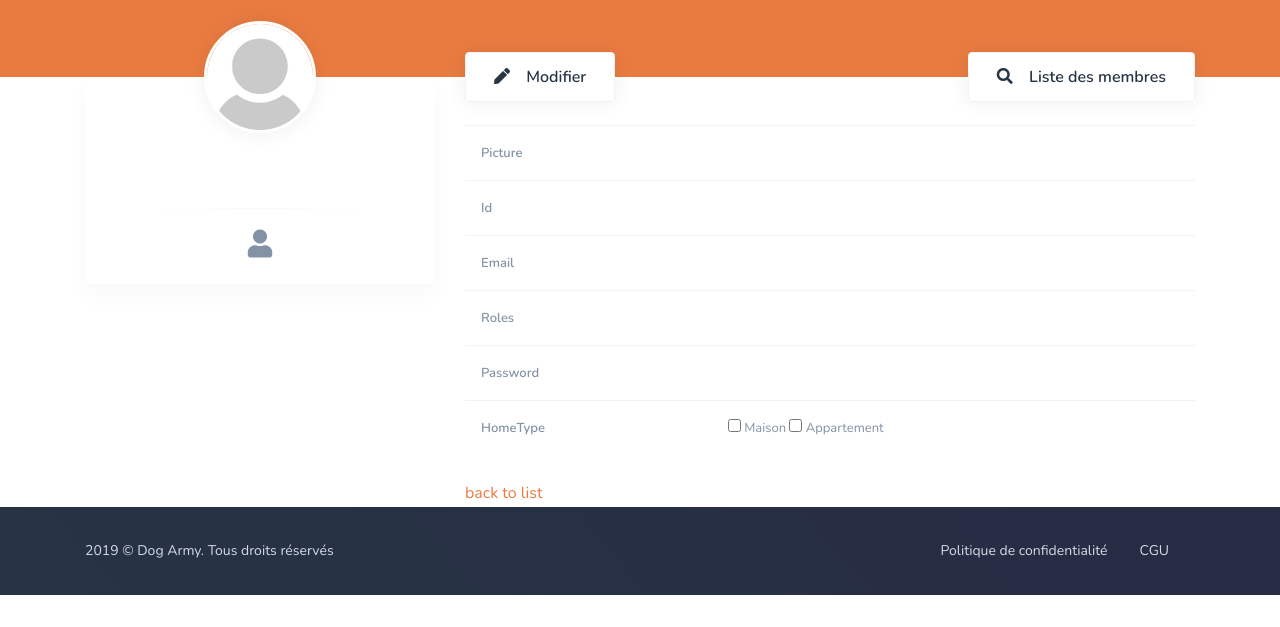
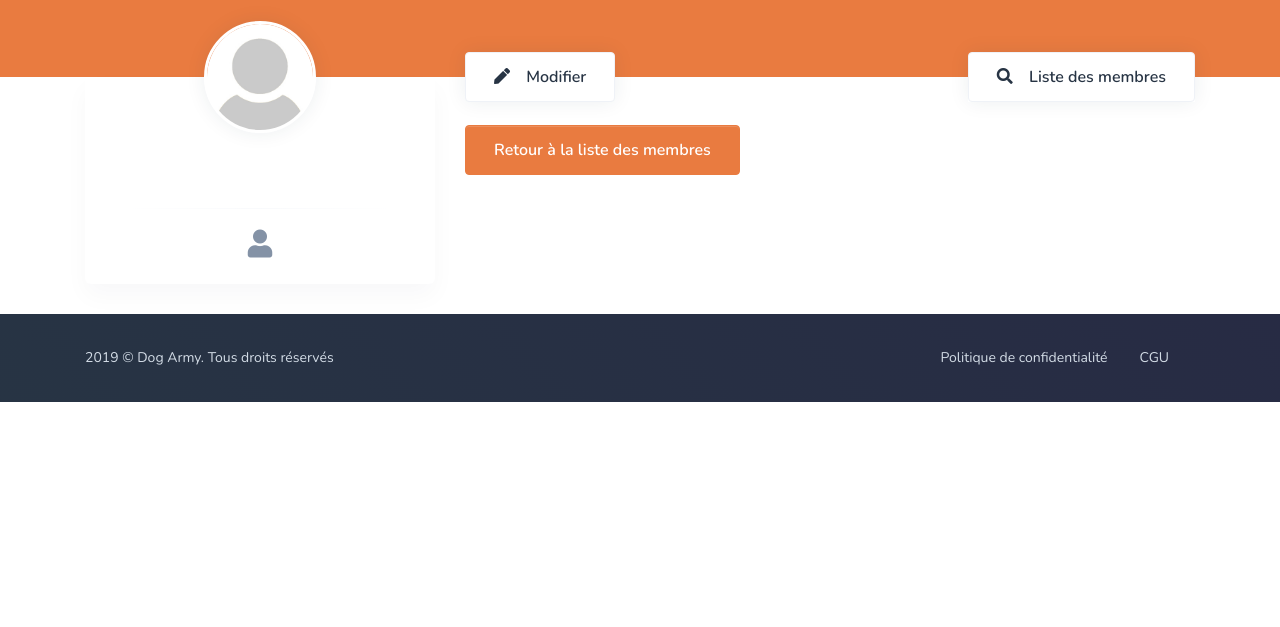
Before and after one commit to julienwets/DogArmy, a Symfony app: template templates/user/show.html.twig in a window 1280 px wide. Shown: the part 173-800 px from the top of the page. Run offline with Twig, Linux system fonts and the light colour scheme; the template is opened without the code that fills it, so the values that code supplies are empty; some libraries are stand-ins or nearby versions.

Commit message:
Minor display fixes for beta release

```diff
--- a/src/Controller/RegistrationController.php
+++ b/src/Controller/RegistrationController.php
@@ -20,7 +20,7 @@ class RegistrationController extends AbstractController
     public function register(Request $request, UserPasswordEncoderInterface $passwordEncoder, GuardAuthenticatorHandler $guardHandler, LoginFormAuthenticator $authenticator): Response
     {
         if ($this->isGranted("IS_AUTHENTICATED_FULLY")) {
-            return $this->redirectToRoute("app_home");
+            return $this->redirectToRoute("profile_edit");
         }
         $user = new User();
         $form = $this->createForm(RegistrationFormType::class, $user);
--- a/src/Controller/SecurityController.php
+++ b/src/Controller/SecurityController.php
@@ -16,7 +16,7 @@ class SecurityController extends AbstractController
     public function login(AuthenticationUtils $authenticationUtils, Request $request): Response
     {
         if ($this->isGranted("IS_AUTHENTICATED_FULLY")) {
-            return $this->redirectToRoute("app_home");
+            return $this->redirectToRoute("sitting_index");
         }
 
         $error = null;
--- a/src/Form/MessageType.php
+++ b/src/Form/MessageType.php
@@ -22,10 +22,10 @@ class MessageType extends AbstractType
                     'data-toggle' => 'autosize',
                     'placeholder' => 'Écrire un message',
                     'class' => 'form-control',
-                    'minlength' => '5',
-                    'maxlength' => '400',
+                    'minlength' => 5,
+                    'maxlength' => 400,
                 ],
-                'required' => false,
+                'required' => true,
             ])
             ;
     }
--- a/templates/account/_submenu.html.twig
+++ b/templates/account/_submenu.html.twig
@@ -34,8 +34,8 @@
                 </a>
                 <a href="{{ path('message_index') }}" class="list-group-item list-group-item-action d-flex justify-content-between">
                     <div>
-                        <i class="fas fa-hand-holding-heart mr-2"></i>
-                        <span>Mes demandes</span>
+                        <i class="fas fa-comment-dots mr-2"></i>
+                        <span>Discussions</span>
                     </div>
                     <div>
                         <i class="fas fa-angle-right"></i>
--- a/templates/message/_form.html.twig
+++ b/templates/message/_form.html.twig
@@ -2,7 +2,7 @@
 {{ form_start(form, {'action': path('message_index', { 'sittingId': sitting.id })} ) }}
 
 <div class="media media-comment align-items-center">
-    {% if app.user.imageFile %}
+    {% if app.user.imageFile is defined %}
     <img alt="Image placeholder" class="avatar avatar-sm rounded-circle shadow mr-2 d-none d-sm-block" src="{{ vich_uploader_asset(app.user, 'imageFile') }}">
     {% else %}
     <img alt="Image placeholder" class="avatar avatar-sm rounded-circle shadow mr-2 d-none d-sm-block" src="{{ asset('img/default-user-picture.jpg') }}">
--- a/templates/message/index.html.twig
+++ b/templates/message/index.html.twig
@@ -3,6 +3,8 @@
 {% block title %}Mes commentaires{% endblock %}
 
 {% block content %}
+<h1>Discussions</h1>
+<p class="text-muted">Vous retrouverez ici les demandes d'autres membres sur lesquelles vous avez laissé un message.</p>
 
 {% for sitting in sittings if sitting.user.id != app.user.id %}
 
--- a/templates/partials/navbar.html.twig
+++ b/templates/partials/navbar.html.twig
@@ -1,21 +1,26 @@
 <div id="navbar-main" class="navbar-top  navbar-dark bg-transparent border-bottom">
     <div class="container px-0">
         <div class="navbar-nav align-items-center">
-            <div class="d-none d-lg-inline-block">
+
+            <a href="{{ path('app_home') }}" class="d-none d-lg-inline-block" style="color:white!important;">
                 <img alt="Dog Army Logo" src="{{ asset('img/logo.png') }}" style="max-width:60px">
-            </div>
+            </a>
+
 
             {% if app.user %}
             <div class="ml-auto">
                 <ul class="nav">
                     <div class="row ">
                         <li class="nav-item my-auto">
-                            <a href="{{ path('search') }}" class="nav-link" style="color:white!important;"><i class="fab fa-github"></i>Github</a>
+                            <a href="{{ path('app_home') }}" class="nav-link" style="color:white!important;"><i class="fas fa-home"></i>Accueil</a>
+                        </li>
+                        <li class="nav-item my-auto">
+                            <a href="https://github.com/jwets/DogArmy.git" target="_blank" class="nav-link" style="color:white!important;"><i class="fab fa-github"></i>Github</a>
                         </li>
                         <li class="nav-item dropdown" id="user-menu">
                             <a class="nav-link pr-3 py-0" href="#" data-toggle="dropdown" aria-haspopup="true" aria-expanded="false">
                                 <div class="row ml-2">
-                                    {% if app.user.imageFile %}
+                                    {% if app.user.imageFile is defined %}
                                     <img src="{{ vich_uploader_asset(app.user, 'imageFile') }}" class="avatar rounded-circle" alt="Votre photo">
                                     {% else %}
                                     <img src="{{ asset('img/default-user-picture.jpg') }}" class="avatar rounded-circle" alt="Votre photo">
@@ -26,7 +31,7 @@
                             </a>
                             <div class="dropdown-menu dropdown-menu-sm dropdown-menu-right" style="position: absolute; will-change: transform; top: 0px; left: 0px; transform: translate3d(29px, 39px, 0px);">
                                 <h6 class="dropdown-header">User menu</h6>
-                                <a class="dropdown-item" href="{{path('profil')}}">
+                                <a class="dropdown-item" href="{{path('profile_edit')}}">
                                     <i class="fas fa-user fa-fw"></i>Profil
                                 </a>
                                 <a class="dropdown-item" href="{{path('sitting_index')}}">
@@ -56,7 +61,7 @@
                 <ul class="nav">
                     <div class="row">
                         <li class="nav-item my-auto mr-2">
-                            <a href="{{path('app_login')}}" class="nav-link" >Connexion</a>
+                            <a href="{{path('app_login')}}" class="nav-link">Connexion</a>
                         </li>
                         <li>
                             <a href="{{path('app_register')}}" class="btn btn-sm btn-primary rounded-pill btn-icon rounded-pill d-none d-lg-inline-flex">
--- a/templates/profile/_left_column.html.twig
+++ b/templates/profile/_left_column.html.twig
@@ -3,7 +3,7 @@
         <div class="card card-profile border-0">
             <div class="card-profile-cover"></div>
             <a href="{{path('user_show', {'id': user.id}) }}" class="mx-auto">
-                {% if user.imageFile %}
+                {% if user.imageFile is defined %}
                 <img src="{{ vich_uploader_asset(user, 'imageFile') }}" alt="{{ user.email }}" class="card-profile-image avatar rounded-circle shadow hover-shadow-lg">
                 {% else %}
                 <img src="{{ asset('img/default-user-picture.jpg') }}" alt="{{ user.email }}" class="card-profile-image avatar rounded-circle shadow hover-shadow-lg">
--- a/templates/user/show.html.twig
+++ b/templates/user/show.html.twig
@@ -30,48 +30,7 @@ Profil de {{user.firstname}}
 {% endfor %}
 
 
-
-
-<table class="table">
-    <tbody>
-        <tr>
-            <th>Picture</th>
-            <td>
-                {# {% if user.imageName %} #}
-                <img src="{{ vich_uploader_asset(user, 'imageFile') }}" alt="{{ user.email }}" />
-                {# {% endif %} #}
-            </td>
-
-        </tr>
-        <tr>
-            <th>Id</th>
-            <td>{{ user.id }}</td>
-        </tr>
-        <tr>
-            <th>Email</th>
-            <td>{{ user.email }}</td>
-        </tr>
-        <tr>
-            <th>Roles</th>
-            <td>{{ user.roles ? user.roles|json_encode : '' }}</td>
-        </tr>
-        <tr>
-            <th>Password</th>
-            <td>{{ user.password }}</td>
-        </tr>
-        <tr>
-            <th>HomeType</th>
-            <td>
-                <input type="checkbox" name="maison" {% if user.homeType[0] is defined %} checked {% endif %}>
-                <label for="maison">Maison</label>
-                <input type="checkbox" name="appart" {% if user.homeType[1] is defined %} checked {% endif %}>
-                <label for="appart">Appartement</label>
-            </td>
-        </tr>
-    </tbody>
-</table>
-
-<a href="{{ path('search') }}">back to list</a>
+<a class="btn btn-primary mb-3" href="{{ path('search') }}">Retour à la liste des membres</a>
 
 {% endblock %}
 
```
Also changed, not shown: templates/dog/index.html.twig (+10 -0 lines), templates/sitting/sittings.html.twig (+4 -4 lines).
